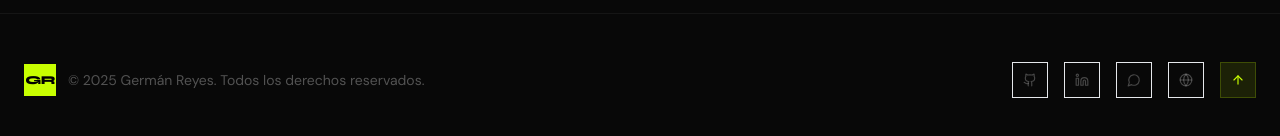
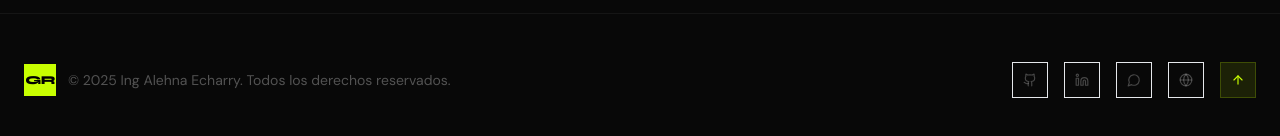
Before and after one commit to aleph0406/portafolio-alehna-echarry, a React (Vite) app: page / in a window 1280 px wide. Shown: the part 6588-6724 px from the top of the page. Built offline with nearby package versions, Linux system fonts and the light colour scheme.

Commit message:
Update footer copyright information

```diff
--- a/src/components/Footer.jsx
+++ b/src/components/Footer.jsx
@@ -10,7 +10,7 @@
               <span className="text-black font-display font-black text-xs tracking-tighter">GR</span>
             </div>
             <span className="text-white/30 text-sm font-body">
-              © 2025 Germán Reyes. Todos los derechos reservados.
+              © 2025 Ing Alehna Echarry. Todos los derechos reservados.
             </span>
           </div>
 
```
